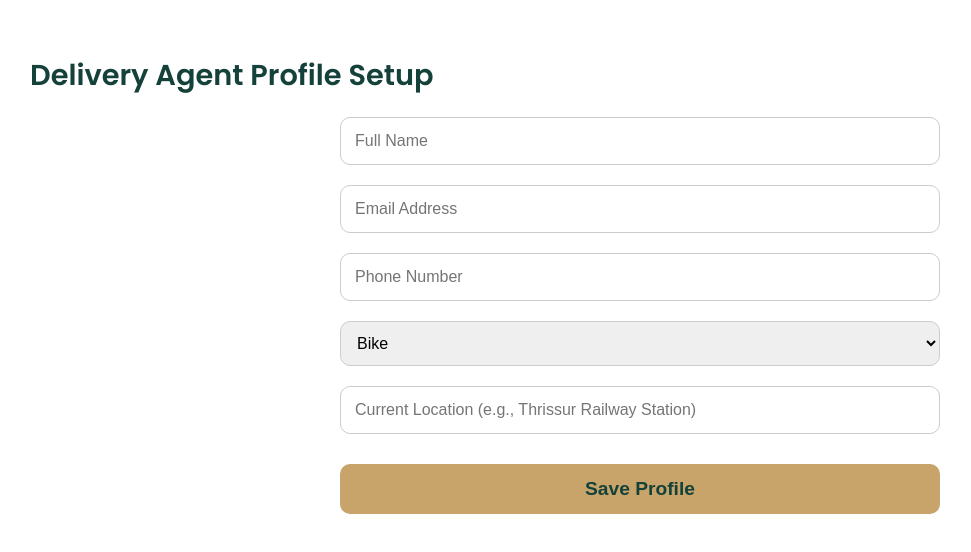
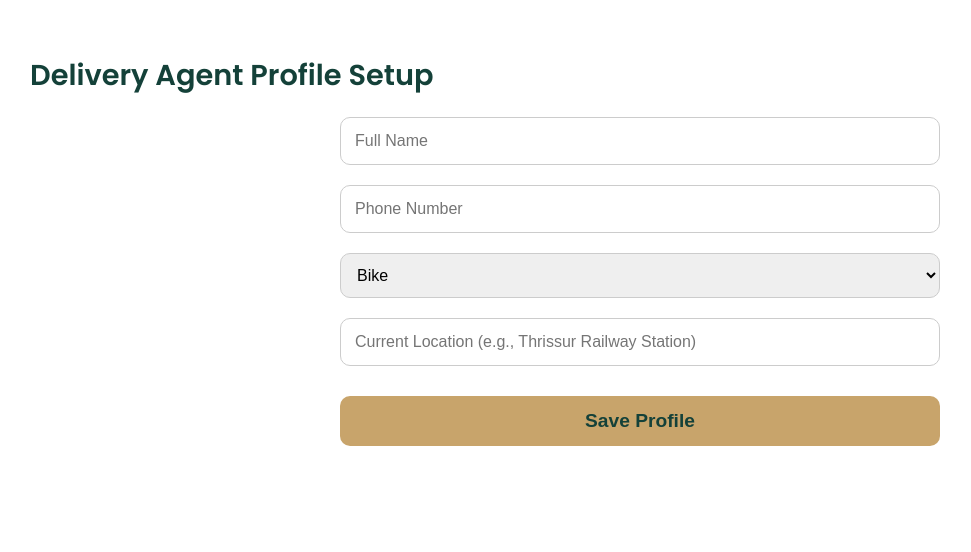
Before and after one commit to Mariya-004/AroundU, a React (Create React App) app in the folder frontend/: page /deliveryagent-setprofile in a window 1280 px wide. Shown: the top 552 px of the page, without its empty margins (0-971 px from the left). Built offline with nearby package versions, Linux system fonts and the light colour scheme.

Commit message:
changed ui of delagentsetprofile

```diff
--- a/frontend/src/pages/deliveryagentsetprofile.jsx
+++ b/frontend/src/pages/deliveryagentsetprofile.jsx
@@ -3,7 +3,6 @@ import React, { useState } from "react";
 export default function DeliveryAgentProfileSetup() {
   const [formData, setFormData] = useState({
     fullName: "",
-    email: "",
     phoneNumber: "",
     vehicleType: "Bike",
     currentLocation: "", // address string or [lon, lat]
@@ -52,15 +51,6 @@ export default function DeliveryAgentProfileSetup() {
           name="fullName"
           placeholder="Full Name"
           value={formData.fullName}
-          onChange={handleChange}
-          required
-          style={inputStyle}
-        />
-        <input
-          type="email"
-          name="email"
-          placeholder="Email Address"
-          value={formData.email}
           onChange={handleChange}
           required
           style={inputStyle}
```
